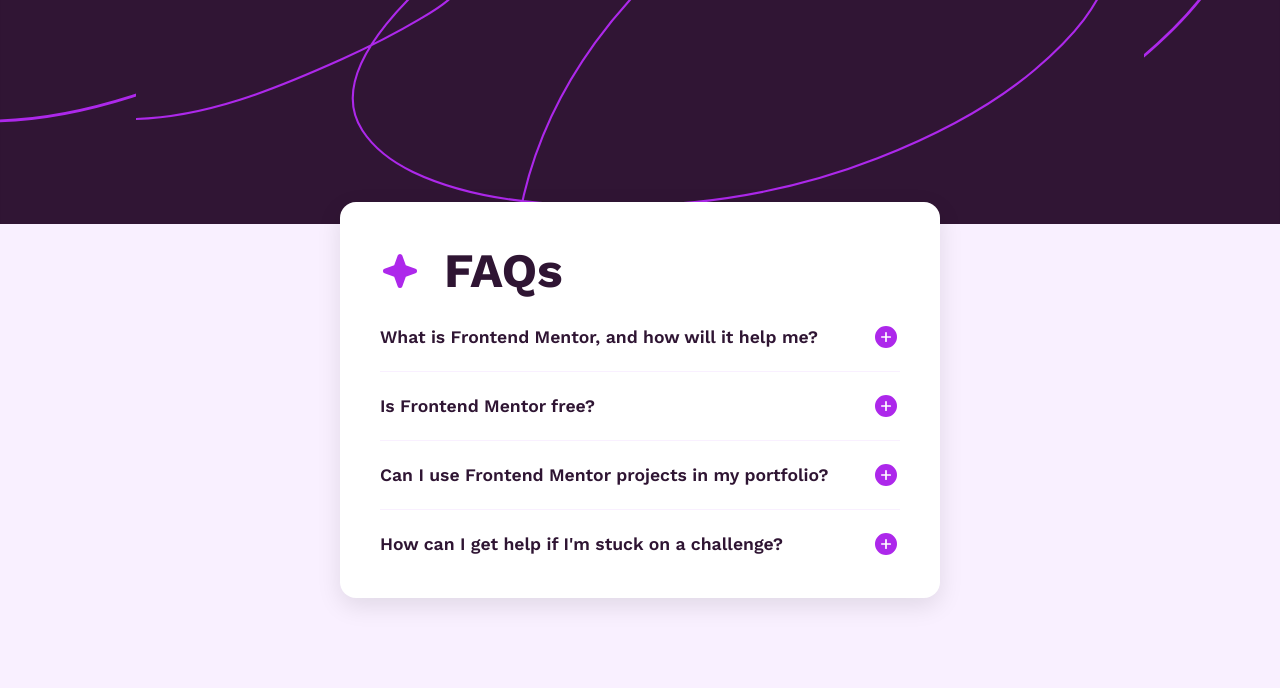
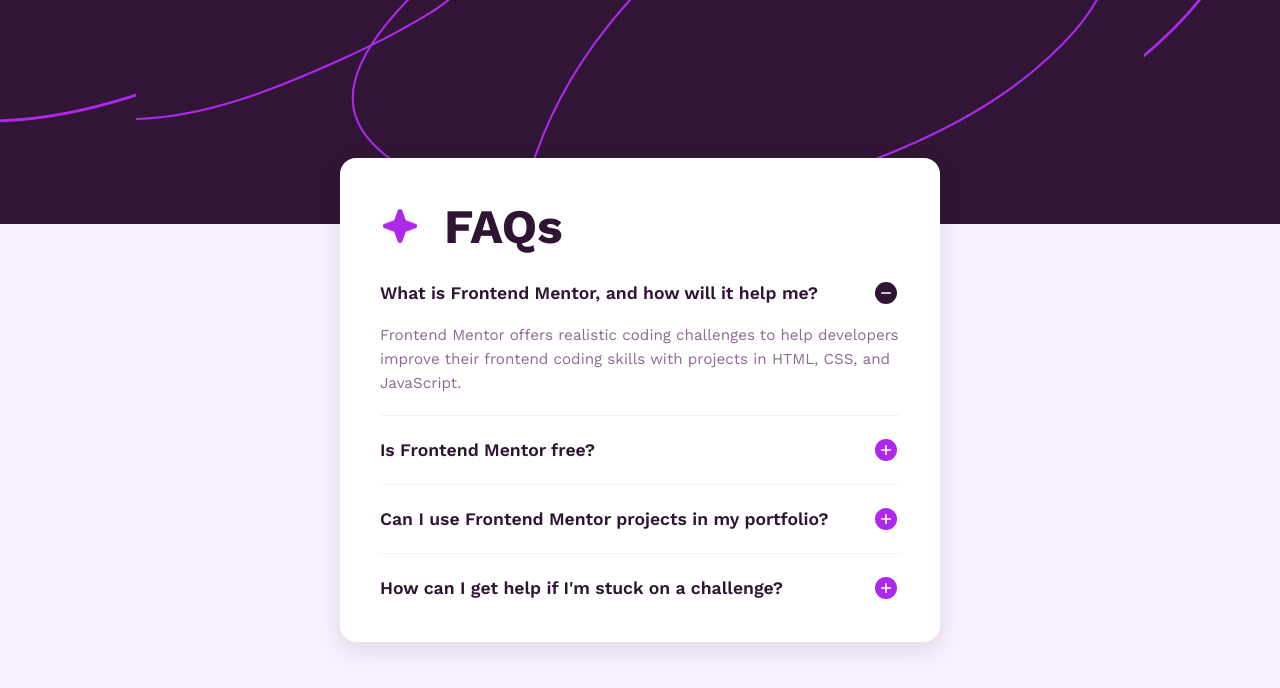
Before and after one commit to Sriya-cheruku/faq-accordion, a React (Vite) app: page / in a window 1280 px wide. Shown: the top 688 px of the page. Built offline with nearby package versions, Linux system fonts and the light colour scheme.

Commit message:
Open first FAQ by default

```diff
--- a/src/App.jsx
+++ b/src/App.jsx
@@ -2,7 +2,7 @@
 import "./index.css";
 
 function App() {
-  const [openIndex, setOpenIndex] = useState(null);
+  const [openIndex, setOpenIndex] = useState(0);
 
   const faqs = [
     {
```
